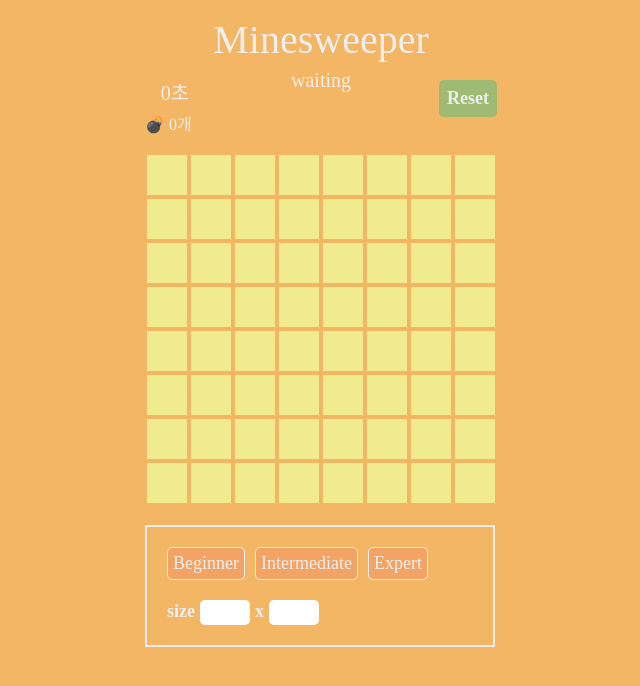
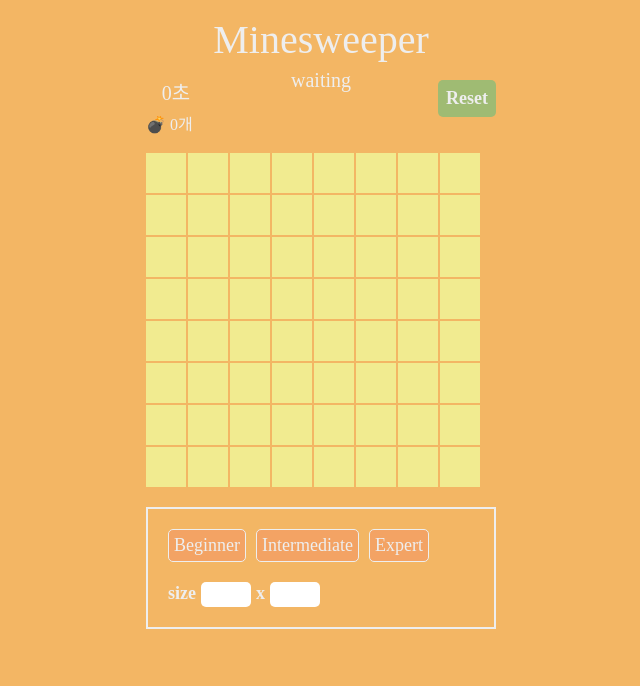
Before and after one commit to eeeyooon/minesweeper-game, a React (Create React App) app: page / in a window 1280 px wide. Shown: the top 686 px of the page, without its empty margins (319-959 px from the left). Built offline with nearby package versions, Linux system fonts and the light colour scheme.

Commit message:
refactor: rows와 cols가 반대로 들어가고 있던 문제 해결 -> 알맞는 자리로

```diff
--- a/src/components/Board/index.tsx
+++ b/src/components/Board/index.tsx
@@ -9,12 +9,13 @@ import { CELL_TYPE, GAME_STATUS } from '../../lib/constants';
 export default function Board() {
 	const dispatch = useDispatch();
 	const game = useSelector((state: RootState) => state.game);
-	const { rows, cols, board, gameStatus, previousStates } = game;
+	const { cols, rows, board, gameStatus, previousStates } = game;
 	console.log(gameStatus);
 	console.log(game);
 
 	const handleCellClick = (row: number, col: number) => {
 		dispatch(openCell({ row, col }));
+		console.log(row, col);
 	};
 
 	const handleRightClick = (e: React.MouseEvent, row: number, col: number) => {
@@ -58,12 +59,12 @@ export default function Board() {
 	};
 
 	const createBoard = () => {
-		const totalCells = rows * cols;
+		const totalCells = cols * rows;
 		const cells = [];
 
 		for (let i = 0; i < totalCells; i++) {
-			const col = i % cols;
-			const row = Math.floor(i / cols);
+			const col = i % rows;
+			const row = Math.floor(i / rows);
 			cells.push(
 				<Cell
 					key={`${row}-${col}`}
@@ -80,23 +81,27 @@ export default function Board() {
 		return cells;
 	};
 
-	const boardWidth = rows * 44;
-	const boardHeight = cols * 44;
+	// const boardWidth = cols * 44;
+	// const boardHeight = rows * 44;
+	//$boardWidth={boardWidth} $boardHeight={boardHeight}
 
 	return (
-		<BoardWrapper $boardWidth={boardWidth} $boardHeight={boardHeight}>
+		<BoardWrapper $rows={rows} $cols={cols}>
 			{createBoard()}
 		</BoardWrapper>
 	);
 }
 
-const BoardWrapper = styled.div<{ $boardWidth: number; $boardHeight: number }>`
+const BoardWrapper = styled.div<{ $rows: number; $cols: number }>`
 	background-color: ${({ theme }) => theme.color.background};
-	display: flex;
+	/* display: flex;
 	flex-wrap: wrap;
 	justify-content: center;
-	align-items: center;
-	width: ${({ $boardWidth }) => `${$boardWidth}px`};
-	height: ${({ $boardHeight }) => `${$boardHeight}px`};
+	align-items: center;*/
+
+	display: grid;
+	grid-template-columns: repeat(${({ $rows }) => $rows}, 40px);
+	grid-template-rows: repeat(${({ $cols }) => $cols}, 40px);
+	grid-gap: 2px; // 셀 사이의 간격을 추가
 	margin: 20px auto 10px auto;
 `;
--- a/src/components/Cell/index.tsx
+++ b/src/components/Cell/index.tsx
@@ -20,7 +20,7 @@ const CellBox = styled.div<{ $cellData: number }>`
 	width: 40px;
 	height: 40px;
 	background-color: ${({ theme, $cellData }) => ($cellData >= 0 ? theme.color.selectedCell : theme.color.cell)};
-	margin: 2px;
+	/* margin: 2px; */
 	line-height: 40px;
 	color: ${({ theme }) => theme.color.black};
 	text-align: center;
--- a/src/lib/game.ts
+++ b/src/lib/game.ts
@@ -2,20 +2,20 @@ import { CELL_TYPE } from './constants';
 
 // 게임 보드 초기화 및 생성
 export const initialBoard = (
+	cols: number,
 	rows: number,
-	cols: number,
 	mineCount: number,
 	firstClickRow?: number,
 	firstClickCol?: number,
 ): number[][] => {
-	const totalCells = rows * cols;
+	const totalCells = cols * rows;
 	const temporary: number[] = Array.from({ length: totalCells }, (_, i) => i);
 	const mineLocation: number[] = [];
-	const resultBoard: number[][] = Array.from({ length: rows }, () => Array(cols).fill(CELL_TYPE.NOTHING));
+	const resultBoard: number[][] = Array.from({ length: cols }, () => Array(rows).fill(CELL_TYPE.NOTHING));
 
 	// 첫 번째 클릭 위치가 전달 되면, 해당 위치엔 지뢰가 없도록 적용
 	if (firstClickRow !== undefined && firstClickCol !== undefined) {
-		const firstClickIndex = firstClickRow * cols + firstClickCol;
+		const firstClickIndex = firstClickRow * rows + firstClickCol;
 		temporary.splice(firstClickIndex, 1);
 		resultBoard[firstClickRow][firstClickCol] = CELL_TYPE.NOTHING;
 	}
@@ -29,8 +29,8 @@ export const initialBoard = (
 
 	// 지뢰 배치
 	for (const mineCell of mineLocation) {
-		const x = mineCell % cols;
-		const y = Math.floor(mineCell / cols);
+		const x = mineCell % rows;
+		const y = Math.floor(mineCell / rows);
 		resultBoard[y][x] = CELL_TYPE.MINE;
 	}
 
```
